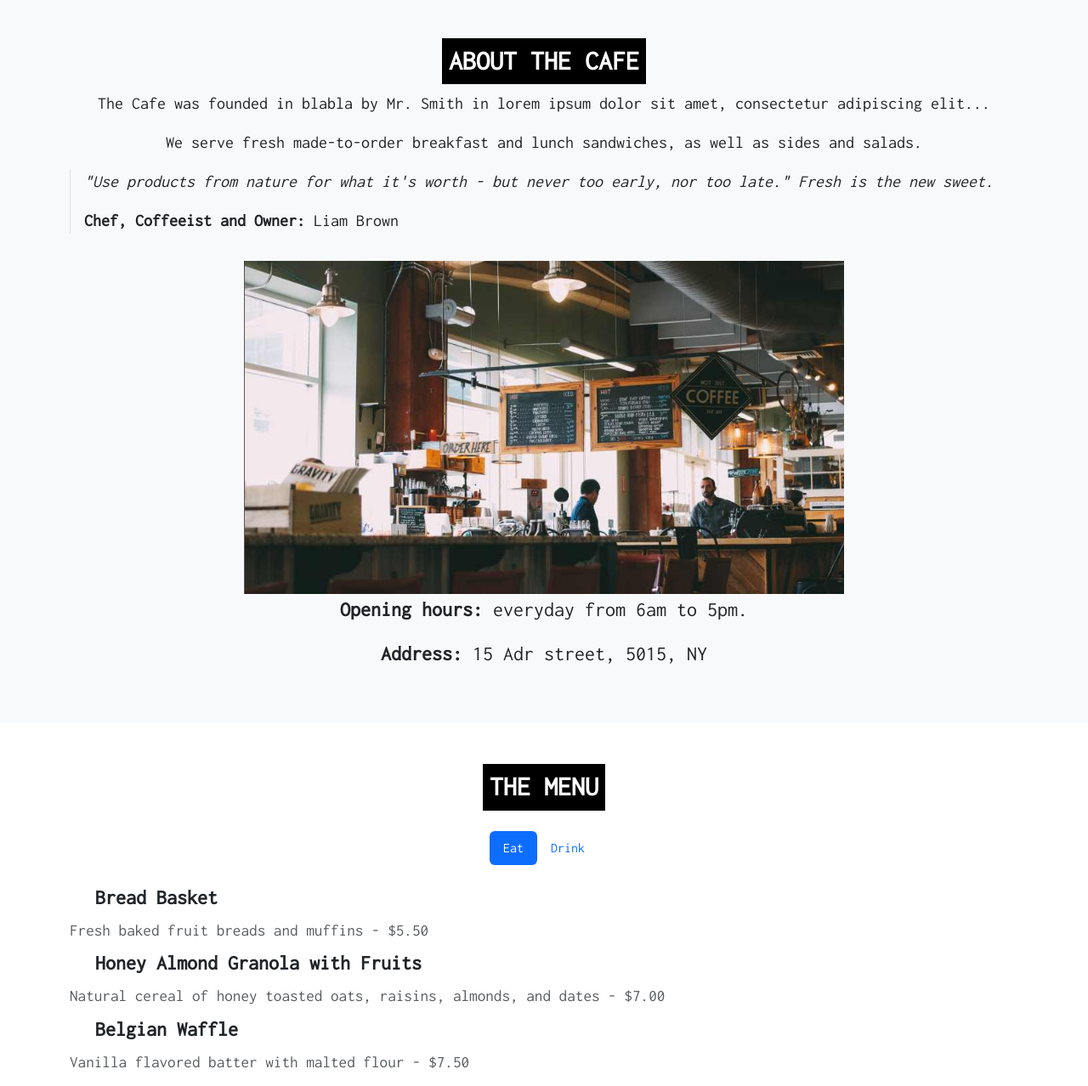
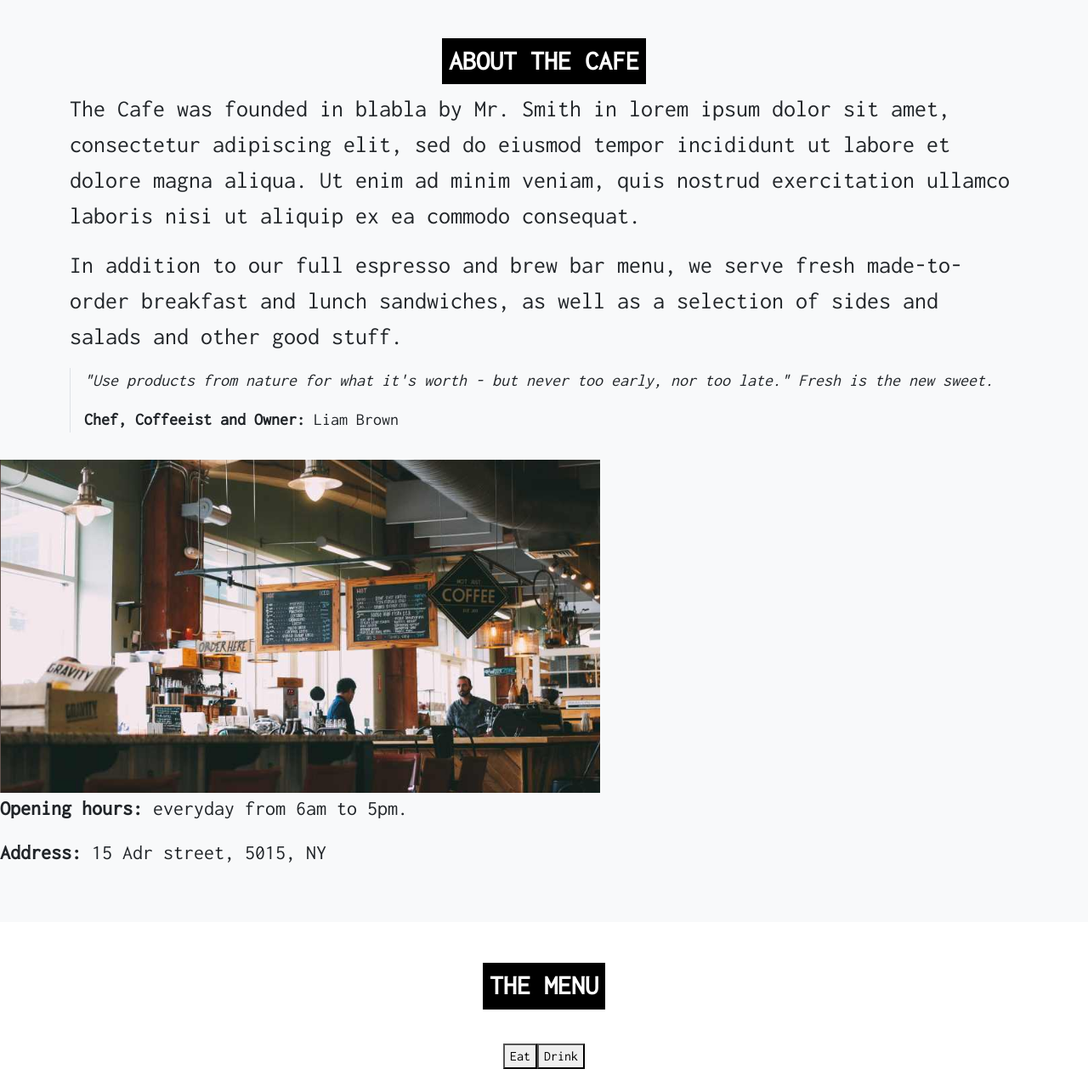
Before and after one commit to Prakritipi/Cafeweb, a plain HTML site: page index.html in a window 1280 px wide. Shown: the part 803-2081 px from the top of the page at 85% size. Drawn offline with nearby package versions, Linux system fonts and the light colour scheme.

Commit message:
Update index.html

```diff
--- a/index.html
+++ b/index.html
@@ -52,32 +52,42 @@
 
 <!-- About Section -->
 <section class="bg-light py-5" id="about">
-    <div class="container text-center">
-        <h2 class="fw-bold bg-black text-white p-2 text-center d-inline-block">ABOUT THE CAFE</h2>
-        <p class="fs-5">The Cafe was founded in blabla by Mr. Smith in lorem ipsum dolor sit amet, consectetur adipiscing elit...</p>
-        <p class="fs-5">We serve fresh made-to-order breakfast and lunch sandwiches, as well as sides and salads.</p>
+    <div class="container">
+        <div class="text-center w-100 ">
+            <h2 class="fw-bold bg-black text-white p-2 mx-auto d-inline-block">ABOUT THE CAFE</h2>
+        </div>
+
+        <p class="fs-3">The Cafe was founded in blabla by Mr. Smith in lorem ipsum dolor sit amet, consectetur adipiscing elit, sed do eiusmod tempor incididunt ut labore et dolore magna aliqua. Ut enim ad minim veniam, quis nostrud exercitation ullamco laboris nisi ut aliquip ex ea commodo consequat.</p>
+        <p class="fs-3">In addition to our full espresso and brew bar menu, we serve fresh made-to-order breakfast and lunch sandwiches, as well as a selection of sides and salads and other good stuff. </p>
+
             <div class="border-start ps-3 text-start bg-light">
                 <p class="fst-italic fs-5">"Use products from nature for what it's worth - but never too early, nor too late." Fresh is the new sweet.</p>
                 <p class="fs-5"><strong>Chef, Coffeeist and Owner:</strong> Liam Brown</p>
             </div>
+    </div>
+        </div class="text-center w-100 ">
             <img src="about-uspic.png" class="img-fluid mt-3" style="max-width: 1000px;">
             <p class="fs-4"><strong>Opening hours:</strong> everyday from 6am to 5pm.</p>
             <p class="fs-4"><strong>Address:</strong> 15 Adr street, 5015, NY</p>
         </div>
+    </div>
 </section>
 
-<!-- Menu -->
-<section class="bg-gray py-5" id="menu">
+</head>
+<body>
+
+<!-- Menu Section -->
+<section class="bg-white py-5" id="menu">
 <div class="container text-center">
     <h2 class="section-title fw-bold bg-black text-white p-2 text-center d-inline-block"">THE MENU</h2>
-        <div class="nav nav-pills justify-content-center mt-3" role="tablist">
-            <button class="nav-link active" data-bs-toggle="pill" data-bs-target="#Eat">Eat</button>
-            <button class="nav-link" data-bs-toggle="pill" data-bs-target="#Drinks">Drink</button>
+
+    <div class="d-flex justify-content-center  p-3 mt-3">
+        <button class="tablink" onclick="openMenu(event, 'Eat')">Eat</button>
+        <button class="tablink" onclick="openMenu(event, 'Drinks')">Drink</button>
     </div>
 
-        <div class="tab-content mt-4">
-            <!-- Eat -->
-            <div id="Eat" class="tab-pane fade show active">
+    <div class="menu-box mt-4">
+        <div id="Eat" class="menu-content">
             <h5 class="menu-item">Bread Basket</h5>
             <p class="text-muted menu-price">Fresh baked fruit breads and muffins - $5.50</p>
             <h5 class="menu-item">Honey Almond Granola with Fruits</h5>
@@ -90,8 +100,7 @@
             <p class="text-muted menu-price">With syrup, butter, and lots of berries - $8.50</p>
         </div>
 
-            <!-- Drinks -->
-            <div id="Drinks" class="tab-pane fade">
+        <div id="Drinks" class="menu-content" style="display: none;">
             <h5 class="menu-item">Coffee</h5>
             <p class="text-muted menu-price">Regular coffee - $2.50</p>
             <h5 class="menu-item">Chocolato</h5>
@@ -103,11 +112,21 @@
             <h5 class="menu-item">Soda</h5>
             <p class="text-muted menu-price">Coke, Sprite, Fanta, etc. - $2.50</p>
         </div>
-        </div>
-
         <img src="menu-pic.png" class="img-fluid mt-3">
     </div>
+</div>
 </section>
+
+<script>
+function openMenu(evt, menuName) {
+    let i, menuContent;
+    menuContent = document.getElementsByClassName("menu-content");
+    for (i = 0; i < menuContent.length; i++) {
+        menuContent[i].style.display = "none";
+    }
+    document.getElementById(menuName).style.display = "block";
+}
+</script>
 
 <!-- Contact -->
 <section class="bg-light py-5" id="where">
```
Lines whose indentation alone changed are shown as unchanged.
